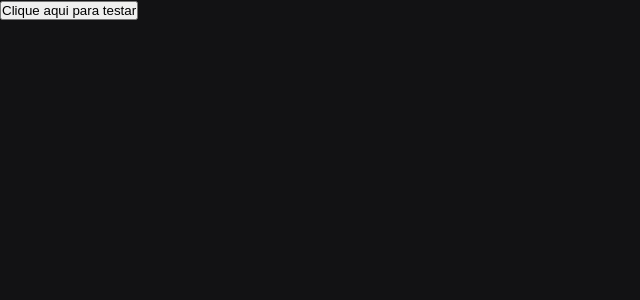
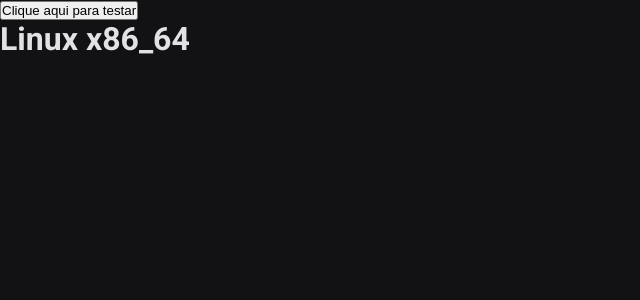
Before and after one commit to leoliveira28/android-or-ios, a Next.js app: page / in a window 1280 px wide. Both pictures are taken after a click on the button "Clique aqui para testar". Shown: the top 300 px of the page, without its empty margins (0-640 px from the left). Built offline with nearby package versions, Linux system fonts and the light colour scheme.

Commit message:
teste android

```diff
--- a/src/pages/index.tsx
+++ b/src/pages/index.tsx
@@ -1,4 +1,4 @@
-import React from 'react'
+import React, { useState } from 'react'
 import Head from 'next/head'
 
 import RocketseatLogo from '../assets/rocketseat.svg'
@@ -6,12 +6,13 @@ import RocketseatLogo from '../assets/rocketseat.svg'
 import { Container } from '../styles/pages/Home'
 
 const Home: React.FC = () => {
+  const [device, setDevice] = useState([])
   function androidOrIOS() {
-    console.log(navigator.platform)
+    setDevice([{id: 1, deviceName: navigator.platform}])
     const userAgent = navigator.userAgent;
     if(/android/i.test(userAgent)){
-      console.log('android')
-        return <h1>Android</h1>;
+      setDevice([{id: 1, deviceName: navigator.platform}])
+      return 'android';
     }
     if(/iPad|iPhone|iPod/i.test(userAgent)){
       console.log('ios')
@@ -21,6 +22,9 @@ const Home: React.FC = () => {
 return (
     <div>
       <button onClick={androidOrIOS}>Clique aqui para testar</button>
+      {device.map(device =>
+        <h1>{device.deviceName}</h1>
+        )}
     </div>
   )
 }
```
